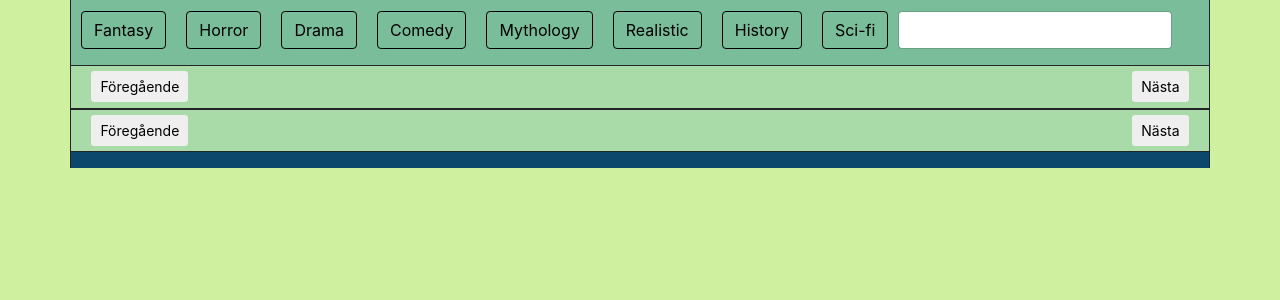
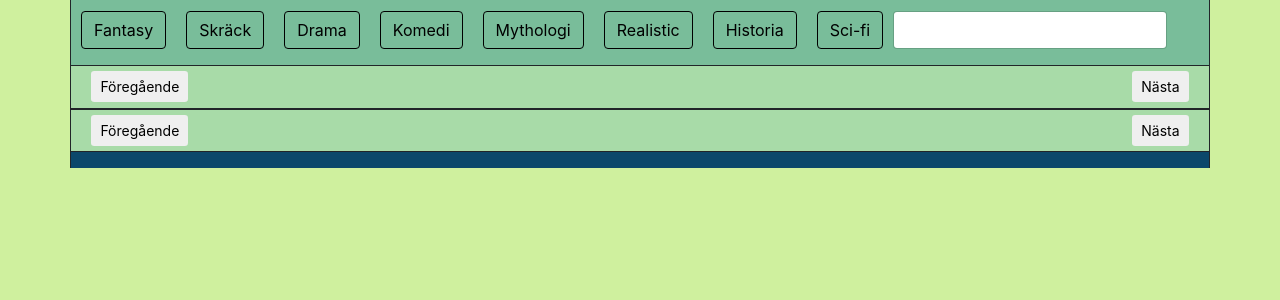
Before and after one commit to T42017/Projekt3-Team3, a PHP site: the page made by templates/site.twig in a window 1280 px wide. Shown: the part 154-454 px from the top of the page. Run offline with PHP 8.4, Linux system fonts and the light colour scheme; the template is opened without the code that fills it, so the values that code supplies are empty; some libraries are stand-ins or nearby versions.

Commit message:
forgot to save this before uploading so here's another commit

```diff
--- a/templates/site.twig
+++ b/templates/site.twig
@@ -20,12 +20,12 @@
         </div>
         <div class="row genres" id="categories">
                 <p><a href="#" class="btn btn-outlined btn-primary catbuttons">Fantasy</a></p>
-                <p><a href="#" class="btn btn-outlined btn-primary catbuttons">Horror</a></p>
+                <p><a href="#" class="btn btn-outlined btn-primary catbuttons">Skräck</a></p>
                 <p><a href="#" class="btn btn-outlined btn-primary catbuttons">Drama</a></p>
-                <p><a href="#" class="btn btn-outlined btn-primary catbuttons">Comedy</a></p>
-                <p><a href="#" class="btn btn-outlined btn-primary catbuttons">Mythology</a></p>
+                <p><a href="#" class="btn btn-outlined btn-primary catbuttons">Komedi</a></p>
+                <p><a href="#" class="btn btn-outlined btn-primary catbuttons">Mythologi</a></p>
                 <p><a href="#" class="btn btn-outlined btn-primary catbuttons">Realistic</a></p>
-                <p><a href="#" class="btn btn-outlined btn-primary catbuttons">History</a></p>
+                <p><a href="#" class="btn btn-outlined btn-primary catbuttons">Historia</a></p>
                 <p><a href="#" class="btn btn-outlined btn-primary catbuttons">Sci-fi</a></p>
                 <form>
                   <div class="form-group">
```
